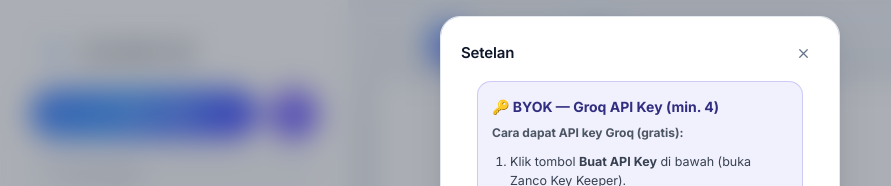
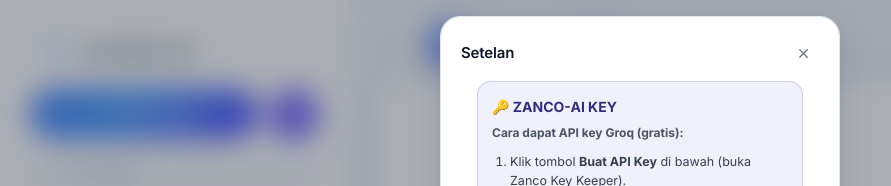
Before and after one commit to izrai4103-lgtm/groq-ai-chatbot, a Next.js app: page / in a window 1280 px wide. Both pictures are taken after a click on the button "Pasang API Key Groq (BYOK)". Shown: the top 186 px of the page, without its empty margins (0-891 px from the left). Built offline with nearby package versions, Linux system fonts and the light colour scheme.

Commit message:
copy: rename BYOK heading to ZANCO-AI KEY

```diff
--- a/app/page.js
+++ b/app/page.js
@@ -1313,7 +1313,7 @@
               </button>
             </div>
             <div className="byok-box">
-              <div className="byok-hd">🔑 BYOK — Groq API Key (min. 4)</div>
+              <div className="byok-hd">🔑 ZANCO-AI KEY</div>
               <p className="byok-help">
                 <strong>Cara dapat API key Groq (gratis):</strong>
               </p>
```
